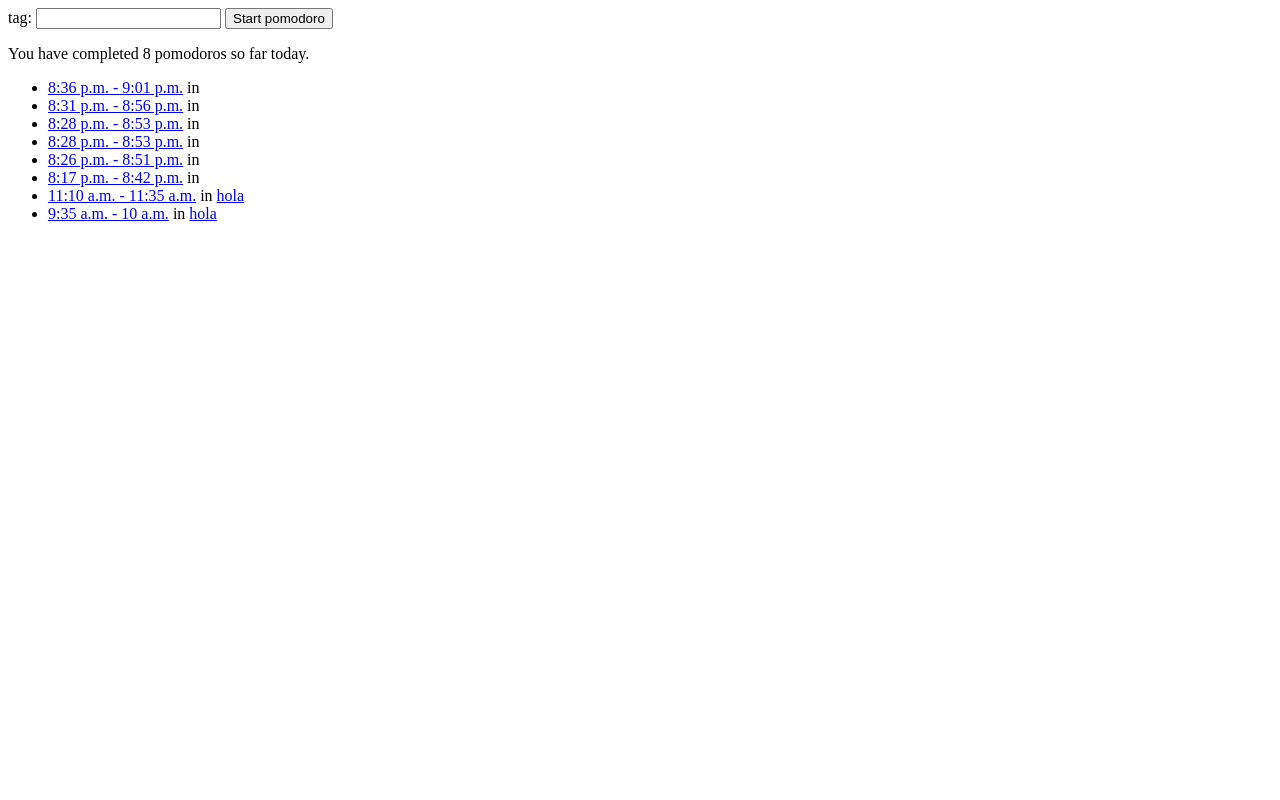
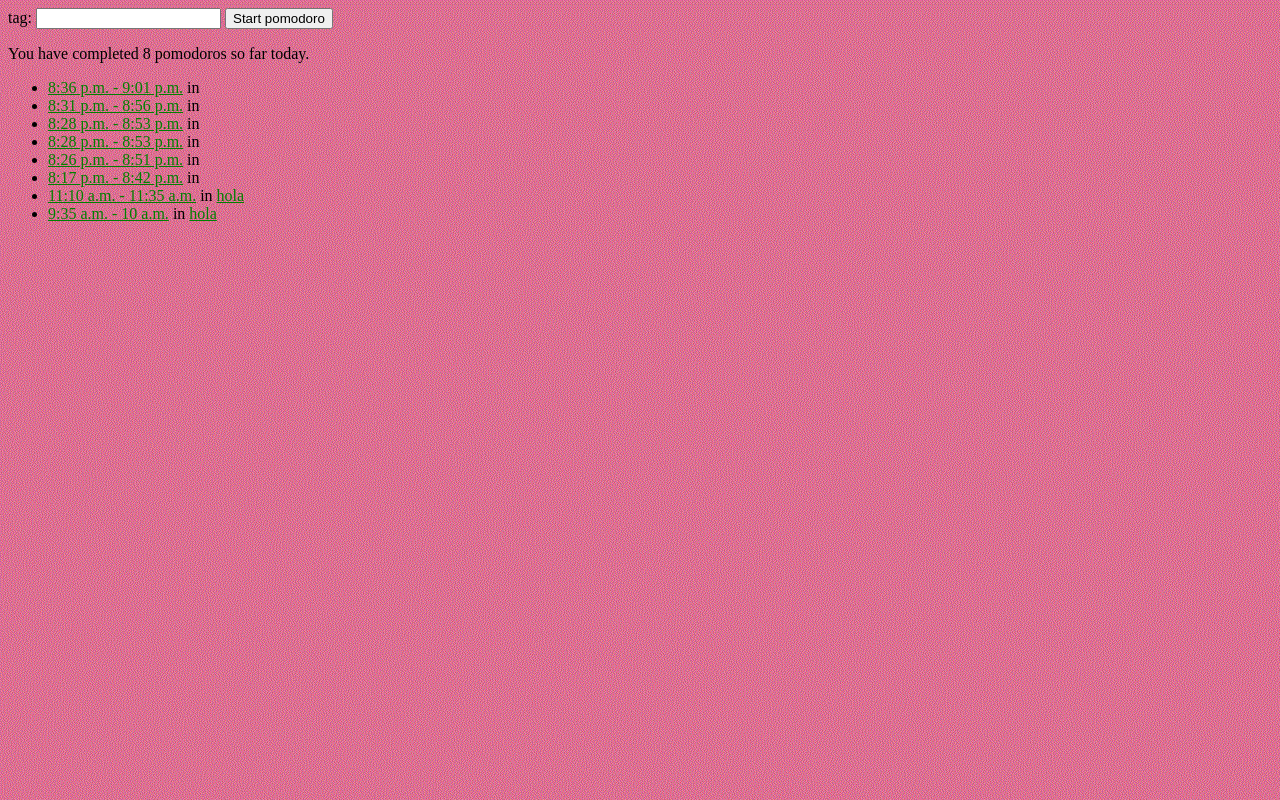
Before and after one commit to eduriol/Pymodoro, a Django app: page /pymodoro/ in a window 1280 px wide. Run offline with Django 3.2, Linux system fonts and the light colour scheme; a user stored in the database is signed in; data comes from the database, SQL or seed files in the repository; both versions use the stored data as it was after the commit; parts of the project's set-up code (start-up, migrations or seed data) failed here and were passed over.

Commit message:
Style added

```diff
--- /dev/null
+++ b/Pymodoro/static/Pymodoro/style.css
@@ -0,0 +1,7 @@
+a {
+    color: green;
+}
+
+body {
+    background: white url("images/background.gif");
+}
--- a/Pymodoro/templates/Pymodoro/detail.html
+++ b/Pymodoro/templates/Pymodoro/detail.html
@@ -1,3 +1,7 @@
+{% load staticfiles %}
+
+<link rel="stylesheet" type="text/css" href="{% static 'Pymodoro/style.css' %}" />
+
 {% if error_message %}<p><strong>{{ error_message }}</strong></p>{% endif %}
 
 This pomodoro was completed between {{ pomodoro.init_time }} and {{ pomodoro.end_time }} and stored in <a href="{% url 'Pymodoro:tag' pomodoro.tag %}">{{ pomodoro.tag }}</a>
--- a/Pymodoro/templates/Pymodoro/index.html
+++ b/Pymodoro/templates/Pymodoro/index.html
@@ -1,3 +1,7 @@
+{% load staticfiles %}
+
+<link rel="stylesheet" type="text/css" href="{% static 'Pymodoro/style.css' %}" />
+
 {% if error_message %}<p><strong>{{ error_message }}</strong></p>{% endif %}
 
 <form action="{% url 'Pymodoro:start' %}" method="post">
--- a/Pymodoro/templates/Pymodoro/tag.html
+++ b/Pymodoro/templates/Pymodoro/tag.html
@@ -1,3 +1,7 @@
+{% load staticfiles %}
+
+<link rel="stylesheet" type="text/css" href="{% static 'Pymodoro/style.css' %}" />
+
 {% if error_message %}<p><strong>{{ error_message }}</strong></p>{% endif %}
 
 {% if pomodoro_list %}
```
Also changed, not shown: Pymodoro/static/Pymodoro/images/background.gif (added), db.sqlite3.
